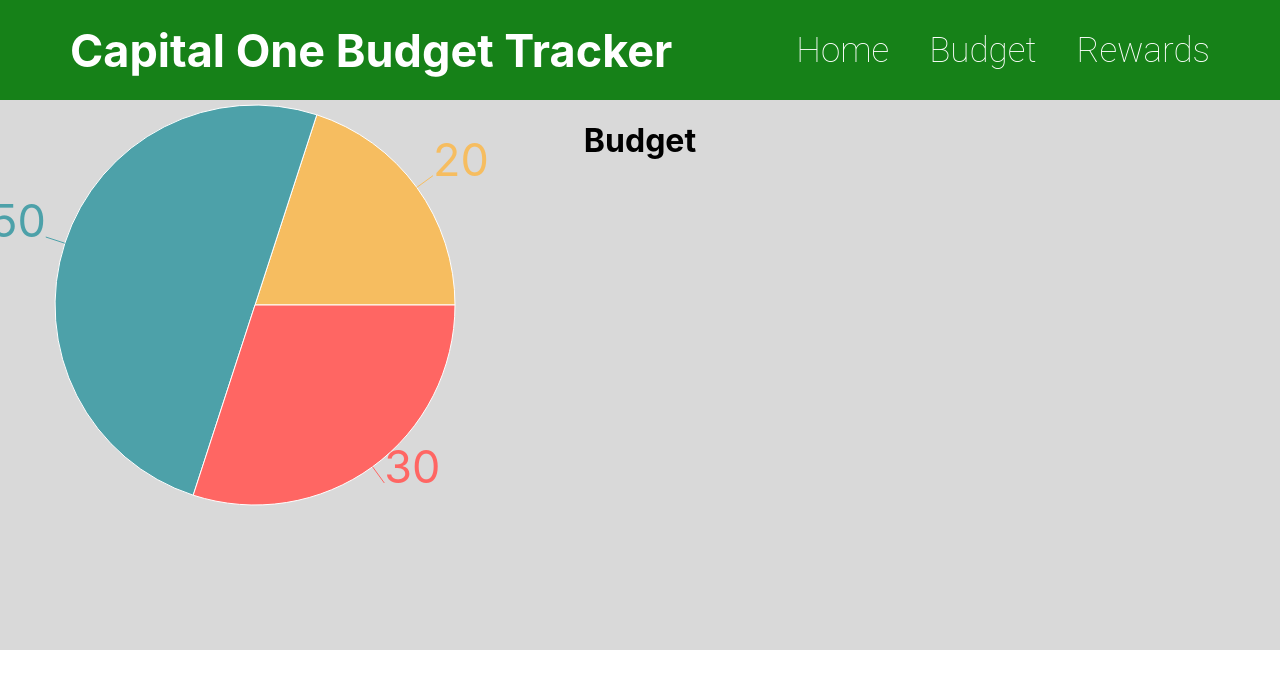
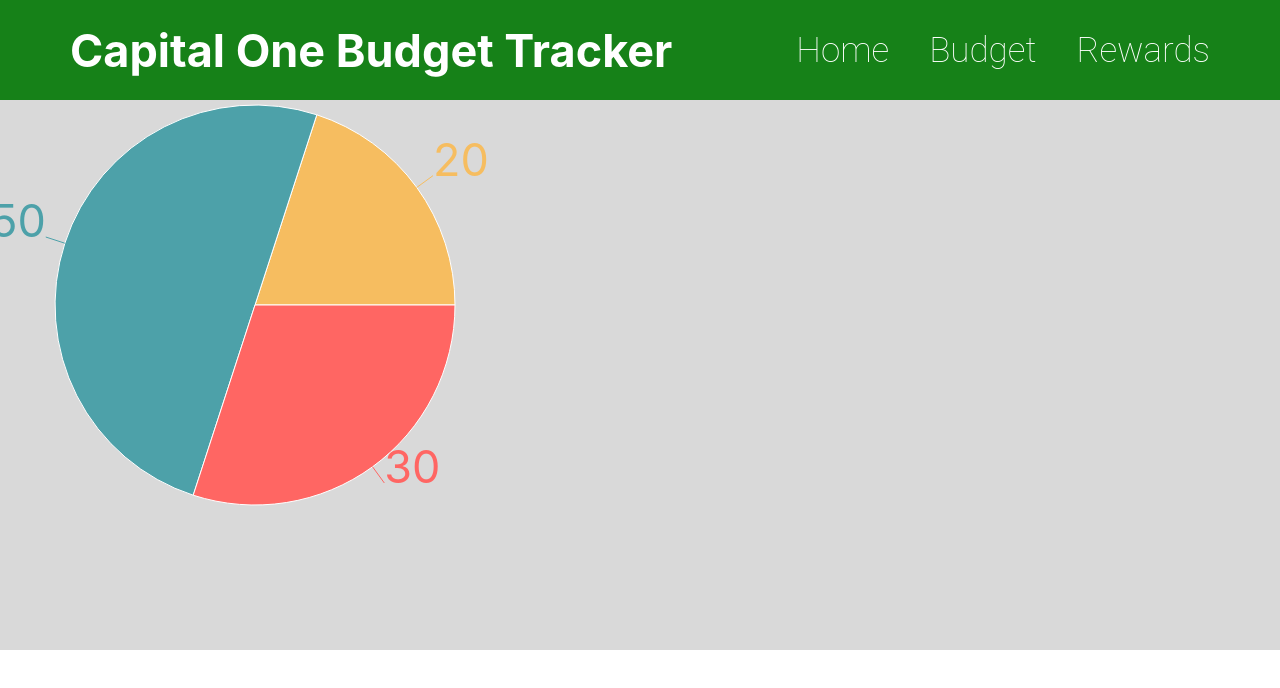
Before and after one commit to luca-mkbr/CapitalOne-Hackathon, a React (Create React App) app: page /budget in a window 1280 px wide. Shown: the top 688 px of the page. Built offline with nearby package versions, Linux system fonts and the light colour scheme.

Commit message:
Add Piechart component

```diff
--- a/src/App.js
+++ b/src/App.js
@@ -13,7 +13,7 @@
   return (
     <div className="App">
       <Router>
-        <Header />
+        <Header/>
         <Routes>
           <Route path="/" element={<Login/>}></Route>
           <Route path="/home" element={<Home/>}></Route>
--- a/src/components/Budget.js
+++ b/src/components/Budget.js
@@ -1,43 +1,11 @@
 import React from 'react'
-import { PieChart, Pie, Tooltip, Cell } from 'recharts';
 import './Budget.css'
+import Piechart from './Piechart'
 
 const Budget = () => {
-  const COLORS = ['#F6BD60', '#4DA1A9', '#FF6663'];
-  const data = [
-    { name: 'Savings', value: 20 },
-    { name: 'Necessities', value: 50 },
-    { name: 'Discretionary Spending', value: 30 }
-  ];
   return (
-    <div className="Budget">
-      <div className="flex-container">
-        <div className="flex-child">
-          <PieChart width={550}
-            height={550} >
-            <Pie
-              dataKey="value"
-              isAnimationActive={true}
-              data={data}
-              cx={250}
-              cy={200}
-              outerRadius={200}
-              fill="#8884d8"
-              label
-            >
-              {
-                data.map((entry, index) => <Cell fill={COLORS[index % COLORS.length]} />)
-              }
-            </Pie>
-            <Tooltip />
-          </PieChart>
-        </div>
-        <h1> Budget </h1>
-        <div className="flex-child">
-        </div>
-      </div>
-    </div>
-  );
-};
+    <Piechart/>
+  )
+}
 
-export default Budget;
+export default Budget
--- a/src/components/Home.js
+++ b/src/components/Home.js
@@ -1,8 +1,8 @@
 import React from 'react'
 import { Link } from 'react-router-dom'
-import { PieChart, Pie} from 'recharts';
 import './Home.css'
 import './AddBudget.js'
+import Piechart from './Piechart'
 
 const Home = () => {
     const data = [
@@ -28,9 +28,7 @@
                     </div>
                 </div>
                 <div className="flex-child">
-                <PieChart width={700} height={700}>
-                    <Pie data={data} dataKey="percent" outerRadius={250} fill="yellow" />
-                </PieChart>
+                <Piechart/>
                 </div>
             </div>
         </div>
--- /dev/null
+++ b/src/components/Piechart.js
@@ -0,0 +1,41 @@
+import React from 'react'
+import { PieChart, Pie, Tooltip, Cell } from 'recharts';
+
+const Piechart = () => {
+  const COLORS = ['#F6BD60', '#4DA1A9', '#FF6663'];
+  const data = [
+    { name: 'Savings', value: 20 },
+    { name: 'Necessities', value: 50 },
+    { name: 'Discretionary Spending', value: 30 }
+  ];
+  return (
+    <div className="Piechart">
+      <div className="flex-container">
+        <div className="flex-child">
+          <PieChart width={550}
+            height={550} >
+            <Pie
+              dataKey="value"
+              isAnimationActive={true}
+              data={data}
+              cx={250}
+              cy={200}
+              outerRadius={200}
+              fill="#8884d8"
+              label
+            >
+              {
+                data.map((entry, index) => <Cell fill={COLORS[index % COLORS.length]} />)
+              }
+            </Pie>
+            <Tooltip />
+          </PieChart>
+        </div>
+        <div className="flex-child">
+        </div>
+      </div>
+    </div>
+  );
+};
+
+export default Piechart;
```
